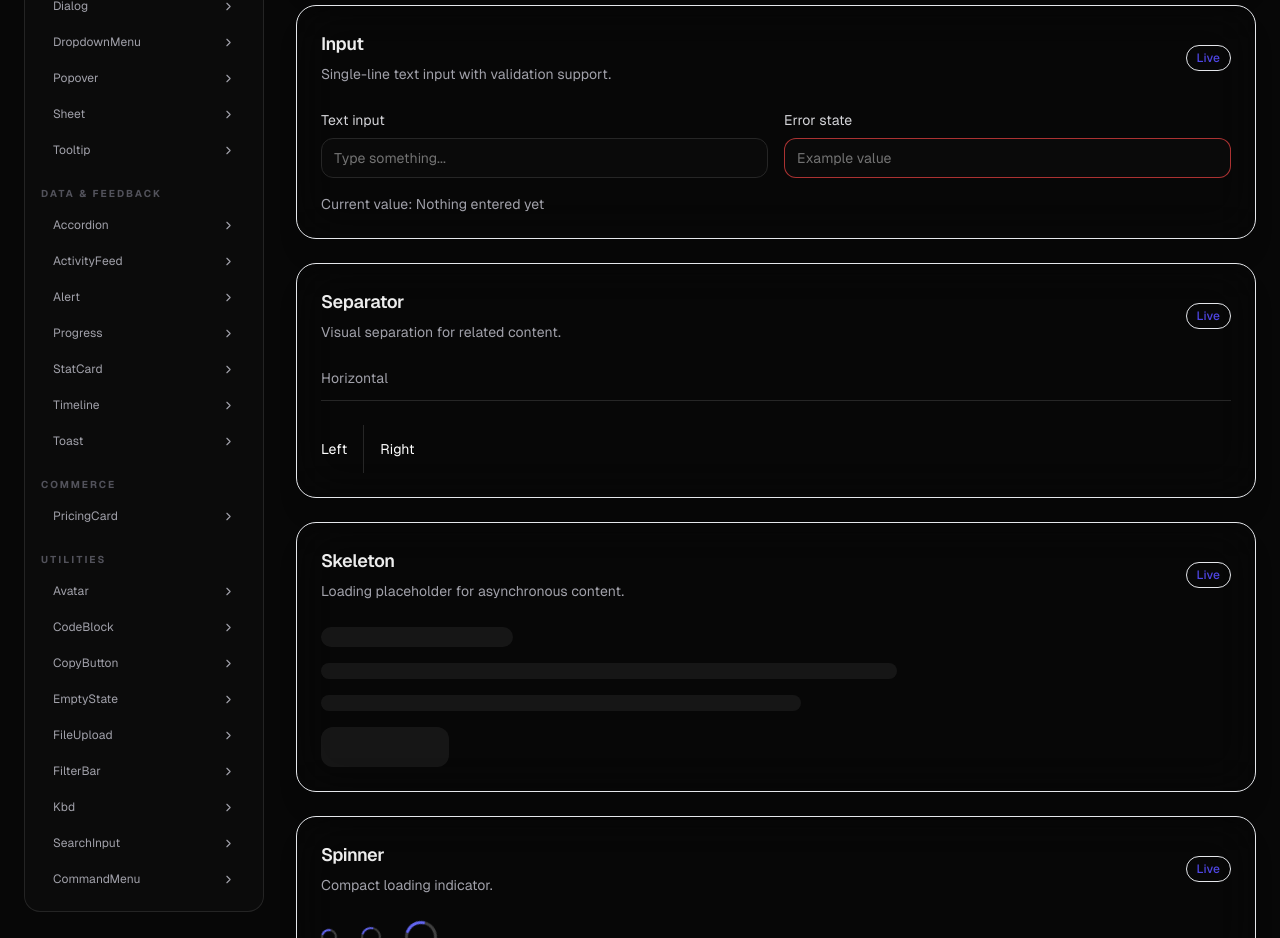
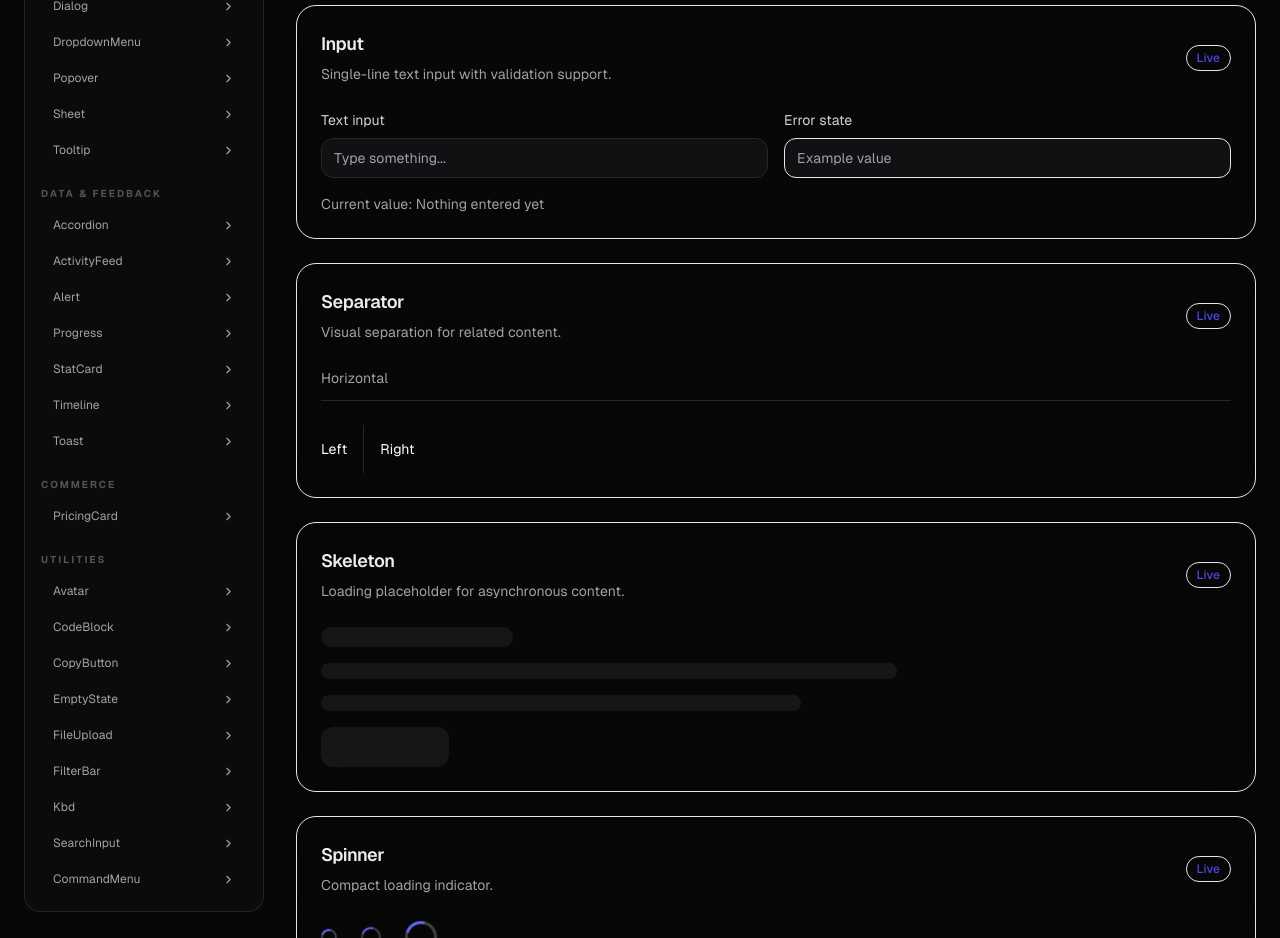
Before and after one commit to biznez-da-1/pro-ui-kit, a Next.js app: page / in a window 1280 px wide. Shown: the part 1580-2518 px from the top of the page. Built offline with nearby package versions, Linux system fonts and the light colour scheme.

Commit message:
feat: migrate core primitive to semantic tokens

```diff
--- a/src/components/ui/Input.tsx
+++ b/src/components/ui/Input.tsx
@@ -12,14 +12,14 @@ export const Input = React.forwardRef<HTMLInputElement, InputProps>(
       <input
         ref={ref}
         className={cn(
-          "flex h-10 w-full rounded-xl border bg-neutral-950 px-3 py-2 text-sm text-white",
-          "placeholder:text-neutral-500",
+          "flex h-10 w-full rounded-ui border bg-surface px-3 py-2 text-sm text-surface-foreground",
+          "placeholder:text-muted-foreground",
           "transition-colors duration-200",
-          "focus-visible:outline-none focus-visible:ring-2 focus-visible:ring-offset-2 focus-visible:ring-offset-neutral-950",
+          "focus-visible:outline-none focus-visible:ring-2 focus-visible:ring-offset-2 focus-visible:ring-offset-surface",
           "disabled:cursor-not-allowed disabled:opacity-50",
           error
-            ? "border-red-500/70 focus:border-red-500 focus:ring-red-500/30"
-            : "border-neutral-800 focus:border-indigo-500 focus:ring-indigo-500/30",
+            ? "border-danger/70 focus-visible:border-danger focus-visible:ring-danger/30"
+            : "border-border focus-visible:border-ring focus-visible:ring-ring/30",
           className,
         )}
         {...props}
```
